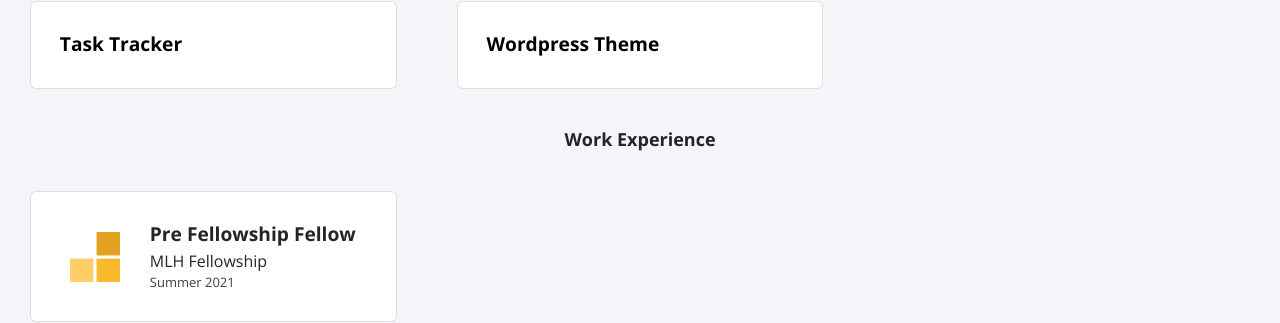
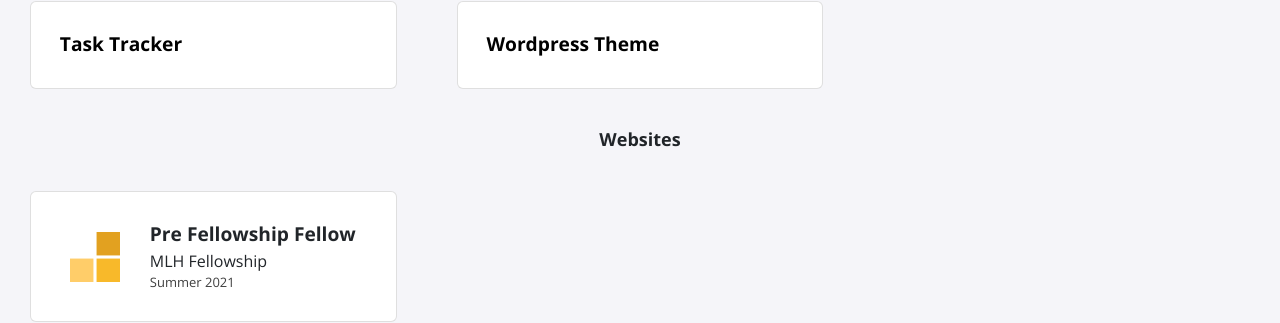
Before and after one commit to Kakfil/Kakfil.github.io, a Jekyll site: the page built from index.html, in a window 1280 px wide. Shown: the part 501-824 px from the top of the page. Built offline with Jekyll 4.4.1, drawn with Linux system fonts in a browser that asks for light colours; nearby versions of some CDN libraries.

Commit message:
Update experience.html

```diff
--- a/_includes/experience.html
+++ b/_includes/experience.html
@@ -1,4 +1,4 @@
-<h2>Work Experience</h2>
+<h2>Websites</h2>
 <div class="card-container">
     {% for item in site.data.experience %}
     <div class="card">
```
